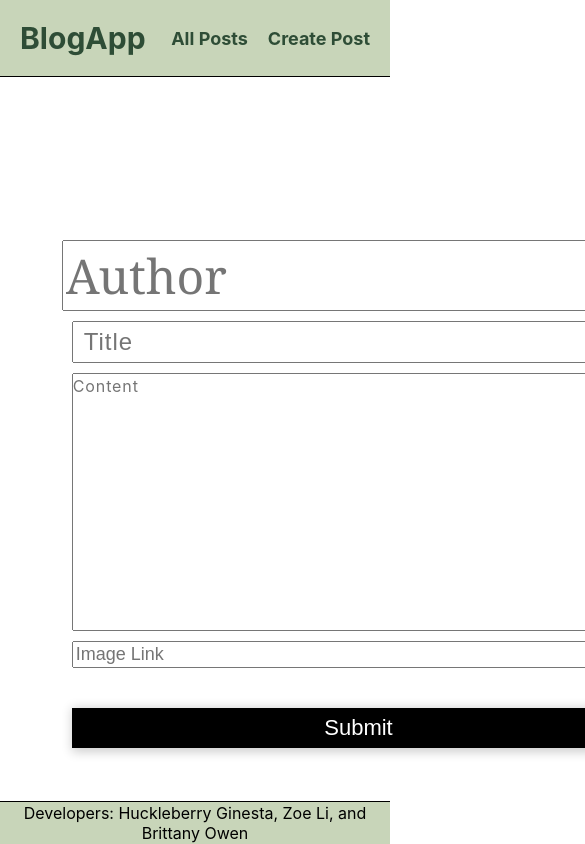
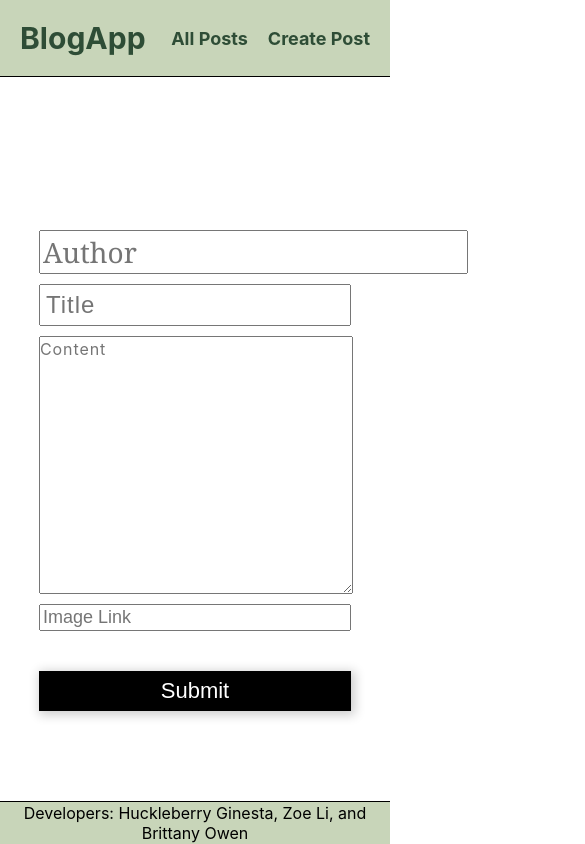
Before and after one commit to brittanyowen/blog-app, a React (Create React App) app in the folder client/: page /add-post in a window 390 px wide. Shown: the top 844 px of the page, 585 px wide, since content can reach past the window. Built offline with nearby package versions, Linux system fonts and the light colour scheme.

Commit message:
fixed author input

```diff
--- a/client/src/screens/PostCreate/PostCreate.css
+++ b/client/src/screens/PostCreate/PostCreate.css
@@ -3,7 +3,7 @@
   display: flex;
   flex-direction: column;
   height: 100%;
-  width: 80%;
+  width: 80vw;
   justify-content:space-evenly;
   align-items: left;
   margin:auto;
@@ -16,6 +16,7 @@ input:focus, textarea:focus, select:focus {
 }
 
 input, textarea {
+
   font-size: 48px;
   font-family: Georgia, 'Times New Roman', Times, serif;
   /* border-top-style: hidden;
@@ -23,6 +24,7 @@ input, textarea {
   border-left-style: hidden;
   border-bottom-style: hidden; */
   margin-top:10px;
+
 }
 
 textarea {
@@ -31,12 +33,13 @@ textarea {
 }
 
 .input-author {
+
   font-size: 48px;
   font-family: Georgia, 'Times New Roman', Times, serif;
 }
 
 .input-title {
-  padding-left: 10px;
+
   font-size: 24px;
   font-family: Arial, Helvetica, sans-serif;
 }
@@ -66,4 +69,8 @@ textarea {
   input, textarea {
       font-size: 28px;
   }
+  .input-author{
+    font-size: 28px;
+   margin:auto;}
+
 }
```
